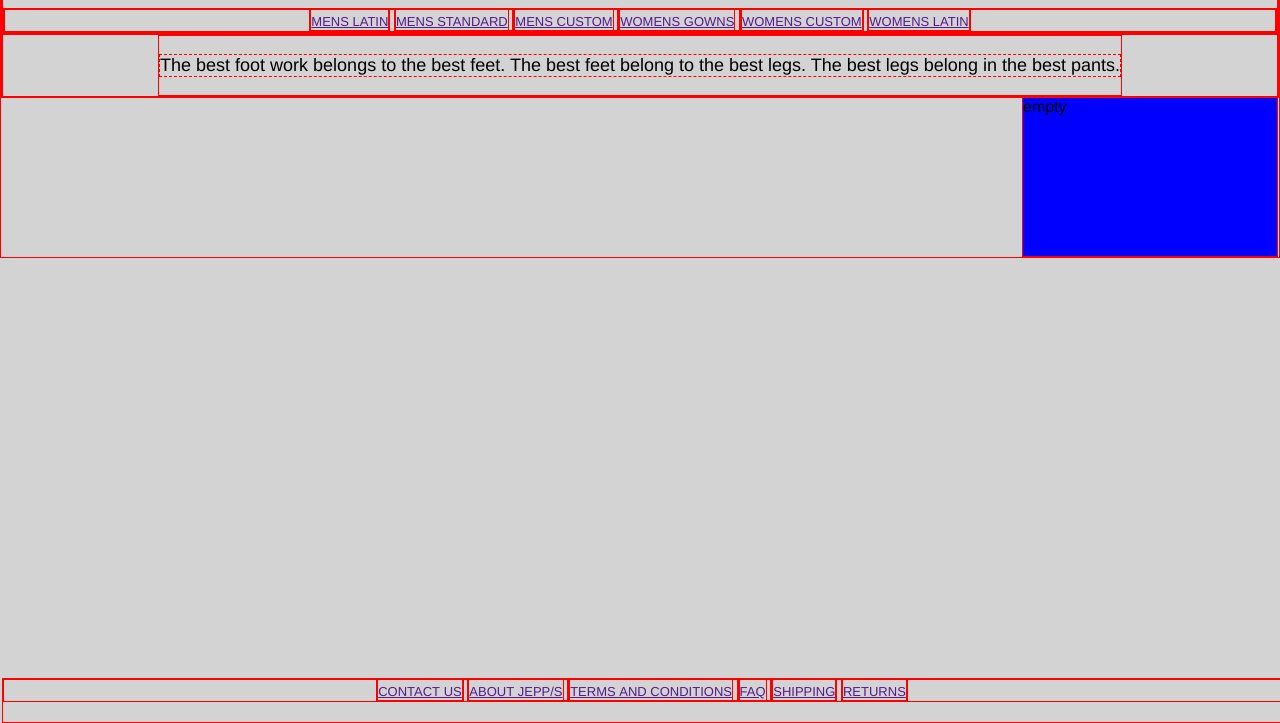
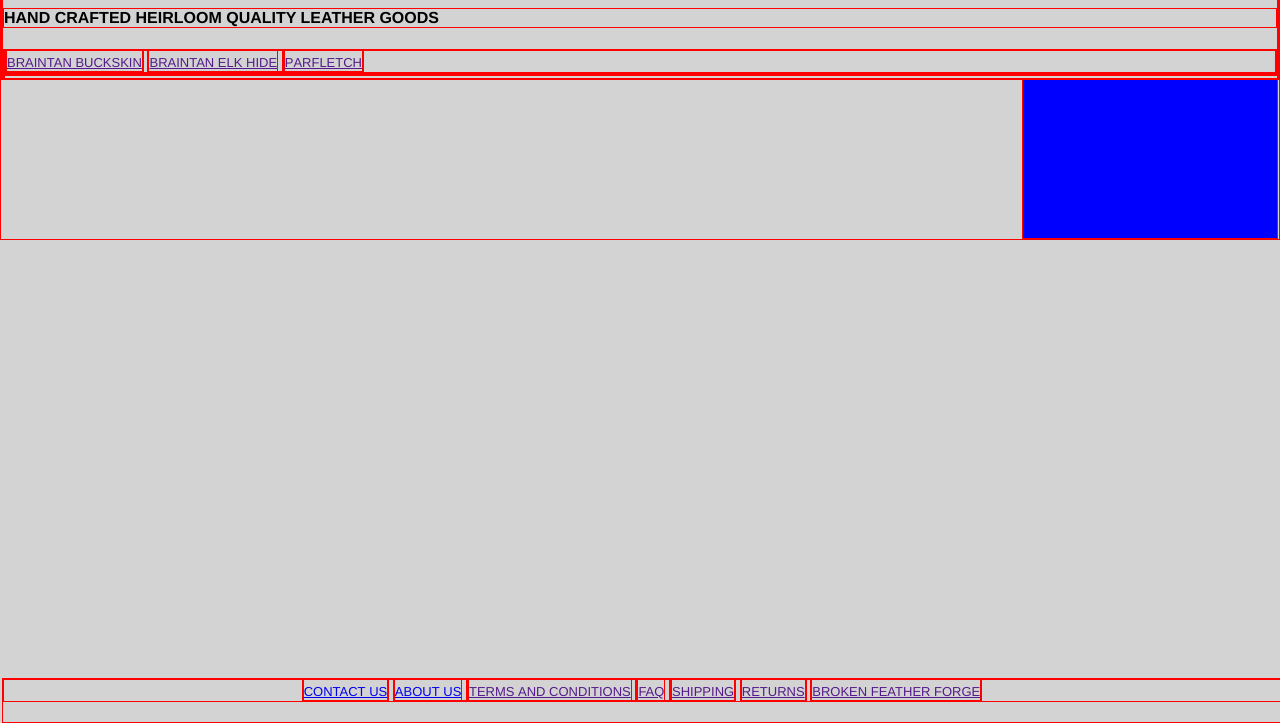
Before and after one commit to jkope/BrokenFeatherLeather, a plain HTML site: page index.html in a window 1280 px wide. Shown: the part 77-800 px from the top of the page. Drawn offline with Linux system fonts and the light colour scheme.

Commit message:
Base of Broken Feather

```diff
--- a/css/style.css
+++ b/css/style.css
@@ -40,9 +40,6 @@ li{
 .right {
      float: right;
  }
- .blkfnt{
-     color: black;
- }
  .white{
      color: white;
  }
--- a/index.html
+++ b/index.html
@@ -4,42 +4,43 @@
     <meta charset="UTF-8">
     <meta name="viewport" content="width=device-width, initial-scale=1.0">
     <meta http-equiv="X-UA-Compatible" content="ie=edge">
-    <title></title>
+    <title>Broken Feather</title>
     <link rel="stylesheet" type="text/css" href="css/style.css">
 </head>
 <body>
     <header>
         <h1>
-            Professional Apparel For Professional Dancers
+            Broken Feather Leather
         </h1>
-    <nav align="center">
+        <h4>
+            HAND CRAFTED HEIRLOOM QUALITY LEATHER GOODS
+        </h4>
+    <nav>
         <ul>
-            <li><a href="">Mens Latin</a></li>
-            <li><a href="">Mens Standard</a> </li>
-            <li><a href="">Mens Custom</a> </li>
-            <li><a href="">Womens Gowns</a> </li>
-            <li><a href="">Womens Custom</a></li>
-            <li><a href="">Womens Latin</a></li>
+            <li><a href="">Braintan Buckskin</a></li>
+            <li><a href="">Braintan Elk Hide</a> </li>
+            <li><a href="">Parfletch</a> </li>
        </ul>
     </nav>
     </header>
-    <div align="center">
+    <div>
         <div class="center">
-            <p>The best foot work belongs to the best feet. The best feet belong to the best legs. The best legs belong in the best pants. </p>
+
         </div>
     </div>
     <div class="right container bgColor">
-        empty
+
     </div>
 </body>
 <footer id="footer">
         <ul>
-            <li><a href="">Contact us</a></li>
-            <li><a href="">About Jepp/s</a> </li>
+            <li><a href="pages/contact/contact.html">Contact us</a></li>
+            <li><a href="pages/about/about.html">About Us</a> </li>
             <li><a href="">Terms and Conditions</a> </li>
             <li><a href="">FAQ</a> </li>
             <li><a href="">Shipping</a></li>
             <li><a href="">Returns</a></li>
+            <li><a href="">Broken Feather Forge</a></li>
         </ul>
 </footer>
 </html>
```
